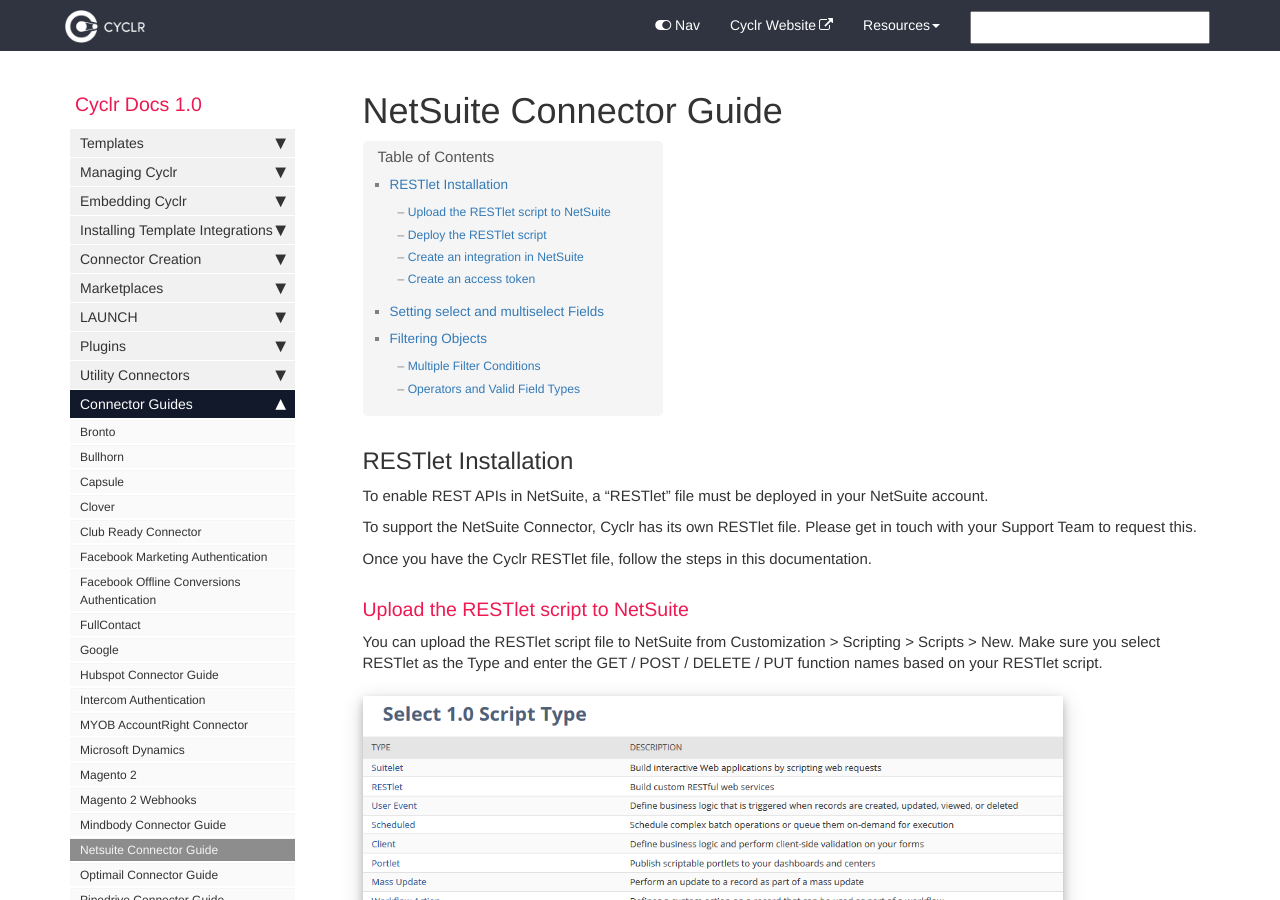
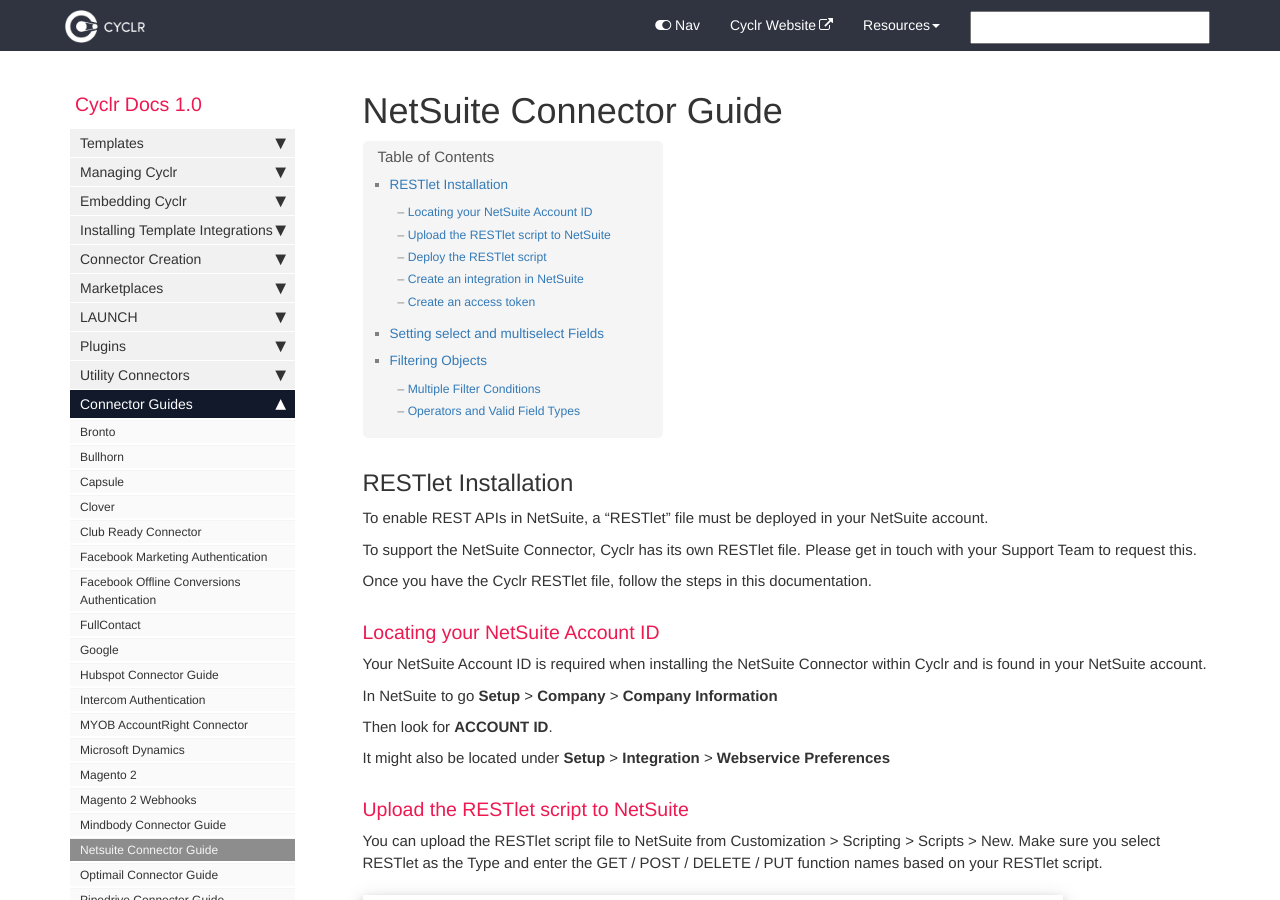
Before and after one commit to sneakysneak/docs, a Jekyll site: the page built from pages/connector-authentication/netsuite.md, in a window 1280 px wide and 900 px high. Built offline with Jekyll 4.4.1, drawn with Linux system fonts in a browser that asks for light colours; nearby versions of some CDN libraries; comment, search, counter and statistics services are not loaded.

Commit message:
Added how to find your NetSuite Account ID.

```diff
--- a/pages/connector-authentication/netsuite.md
+++ b/pages/connector-authentication/netsuite.md
@@ -12,6 +12,16 @@ To enable REST APIs in NetSuite, a "RESTlet" file must be deployed in your NetSu
 To support the NetSuite Connector, Cyclr has its own RESTlet file.  Please get in touch with your Support Team to request this.
 
 Once you have the Cyclr RESTlet file, follow the steps in this documentation.
+
+### Locating your NetSuite Account ID
+
+Your NetSuite Account ID is required when installing the NetSuite Connector within Cyclr and is found in your NetSuite account.
+
+In NetSuite to go **Setup** > **Company** > **Company Information**
+
+Then look for **ACCOUNT ID**.
+
+It might also be located under **Setup** > **Integration** > **Webservice Preferences**
 
 ### Upload the RESTlet script to NetSuite
 
```
